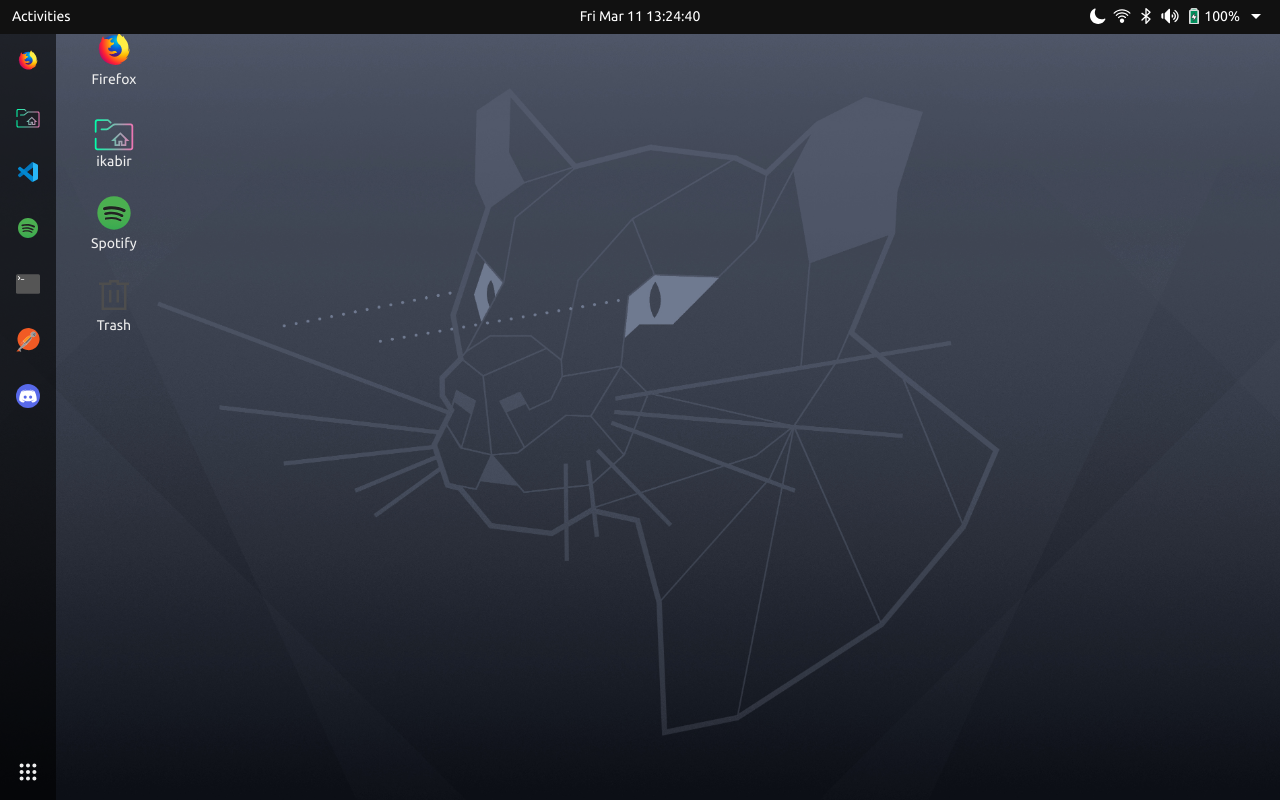
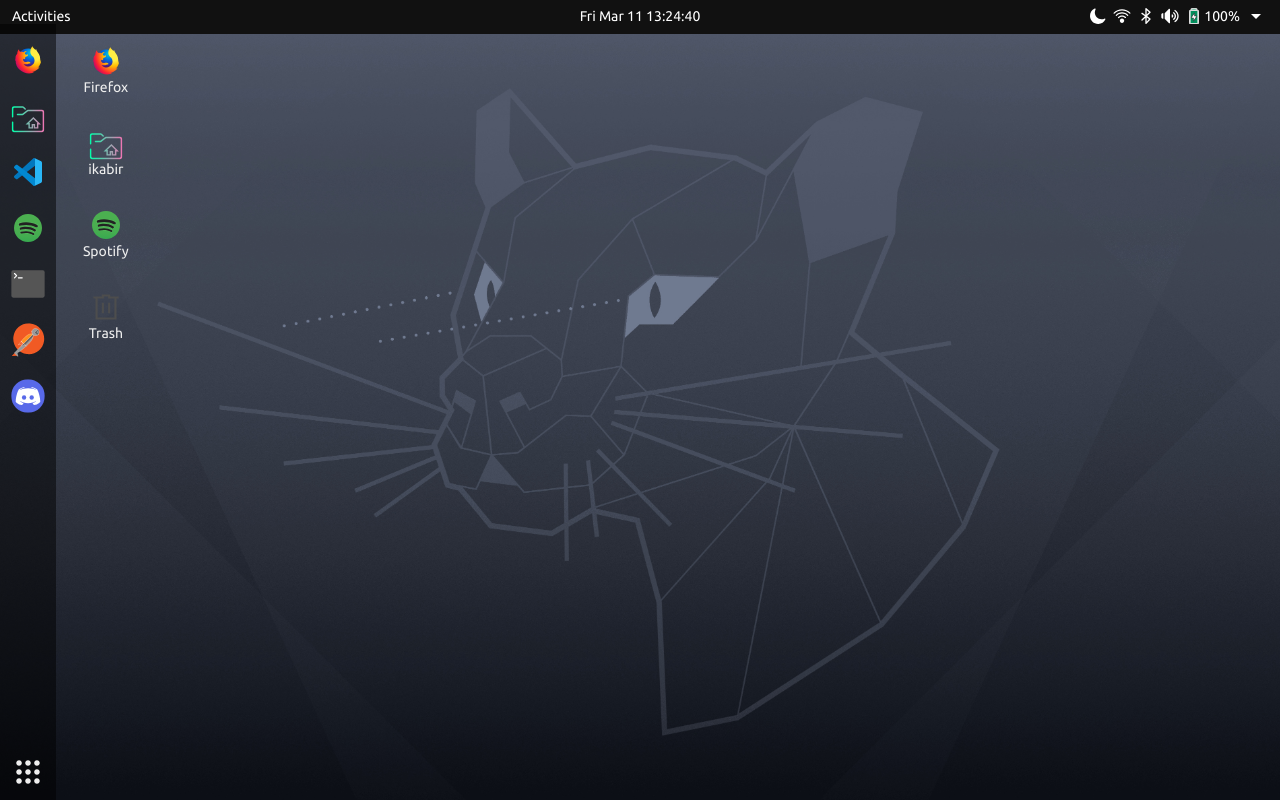
Before and after one commit to ikabir21/portfolio, a React (Create React App) app in the folder frontend/: page / in a window 1280 px wide. Built offline with nearby package versions, Linux system fonts and the light colour scheme.

Commit message:
all applications added

```diff
--- /dev/null
+++ b/frontend/src/assets/svg/SearchIcon.js
@@ -0,0 +1,11 @@
+import SvgIcon from "@mui/material/SvgIcon";
+import React from "react";
+const SearchIcon = (props) => {
+  return (
+    <SvgIcon {...props} viewBox="0 0 24 24" height="24" width="24">
+      <path d="M0 0h24v24H0z" fill="none" />
+      <path d="M15.5 14h-.79l-.28-.27C15.41 12.59 16 11.11 16 9.5 16 5.91 13.09 3 9.5 3S3 5.91 3 9.5 5.91 16 9.5 16c1.61 0 3.09-.59 4.23-1.57l.27.28v.79l5 4.99L20.49 19l-4.99-5zm-6 0C7.01 14 5 11.99 5 9.5S7.01 5 9.5 5 14 7.01 14 9.5 11.99 14 9.5 14z" />
+    </SvgIcon>
+  );
+};
+export default SearchIcon;
--- a/frontend/src/components/AppContainer.js
+++ b/frontend/src/components/AppContainer.js
@@ -266,17 +266,11 @@ const AppContainer = (props) => {
     r.style.setProperty("--window-transform-y", (rect.y.toFixed(1) - 32).toString() + "px");
   };
 
-  // const handleDrag = (e, d) => {
-  //   const { x, y } = appState;
-  //   setAppState((state) => ({ ...state, x: x + d.x, y: y + d.y }));
-  // };
-
   const handleStart = () => {
     props.focusApp(props.id);
     if (obj.maximized) restoreWindow();
     setObj((state) => ({ ...state, isDrag: true }));
   };
-  console.log(props.id);
   const handleStop = () => setObj((state) => ({ ...state, isDrag: false }));
   return (
     <Draggable
--- a/frontend/src/components/ToolBar/SideBar.js
+++ b/frontend/src/components/ToolBar/SideBar.js
@@ -22,7 +22,8 @@ const useStyles = makeStyles((theme) => ({
     height: "100%",
     width: "auto",
     zIndex: 40,
-    backgroundColor: "rgba(0, 0, 0, 0.6)",
+    backgroundColor: "rgba(0, 0, 0, 0.5)",
+    boxShadow: 3,
     paddingTop: theme.spacing(1)
   },
   listItem: {
@@ -36,8 +37,8 @@ const useStyles = makeStyles((theme) => ({
     "&:hover": {
       backgroundColor: "rgba(255, 255, 255, 0.1)"
     },
-    "& > svg": {
-      transform: "scale(1.8)"
+    "& svg": {
+      transform: "scale(1.4)"
     }
   }
 }));
@@ -109,7 +110,7 @@ const SideBar = (props) => {
           )
       )}
       <div style={{ flexGrow: 1 }} />
-      <Box disablePadding className={classes.listItem}>
+      <Box disablePadding className={classes.listItem} onClick={props.showAllApps}>
         <Box
           sx={{
             width: "32px",
--- a/frontend/src/components/ToolBar/index.js
+++ b/frontend/src/components/ToolBar/index.js
@@ -109,7 +109,7 @@ const CustomSwitch = styled(Switch)(() => ({
   }
 }));
 
-const ToolBar = ({ color = "#4F194D" }) => {
+const ToolBar = () => {
   const [date, setDate] = useState(moment().format("ddd MMM DD HH:mm:ss"));
   const [anchorEl1, setAnchorEl1] = useState(null);
   const [anchorEl2, setAnchorEl2] = useState(null);
@@ -272,7 +272,7 @@ const ToolBar = ({ color = "#4F194D" }) => {
   );
 
   return (
-    <AppBar elevation={0} sx={{ backgroundColor: "#111111" }} position="absolute">
+    <AppBar elevation={0} sx={{ backgroundColor: "#111", zIndex: 30 }} position="absolute">
       <Toolbar variant="dense" className={classes.toolBar} disableGutters>
         <ClickAwayListener onClickAway={() => setOption((state) => ({ ...state, one: false }))}>
           <Typography
--- a/frontend/src/context/constants.js
+++ b/frontend/src/context/constants.js
@@ -7,3 +7,5 @@ export const SET_APP_OPEN = "SET_APP_OPEN";
 export const SET_APP_STATE = "SET_APP_STATE";
 
 export const SET_ALREADY_OPENED_APPS = "SET_ALREADY_OPENED_APPS";
+
+export const SET_ALL_APPS = "SET_ALL_APPS";
--- a/frontend/src/index.css
+++ b/frontend/src/index.css
@@ -3,7 +3,7 @@
   margin: 0;
   padding: 0;
   box-sizing: border-box;
-  cursor: default;
+  /* cursor: default; */
   -webkit-touch-callout: none; /* iOS Safari */
     -webkit-user-select: none; /* Safari */
      -khtml-user-select: none; /* Konqueror HTML */
--- a/frontend/src/screens/DesktopScreen.js
+++ b/frontend/src/screens/DesktopScreen.js
@@ -18,6 +18,7 @@ import ToolBar from "../components/ToolBar";
 import AppContainer from "../components/AppContainer";
 import apps from "../config/apps";
 import { Fade } from "@mui/material";
+import ShowAllApps from "./ShowAllApps";
 
 const useStyles = makeStyles((theme) => ({
   container: {
@@ -36,7 +37,7 @@ const useStyles = makeStyles((theme) => ({
     display: "flex",
     flexDirection: "column",
     alignItems: "center",
-    justifyContent: "flex-start",
+    justifyContent: "center",
     outline: "2px solid transparent",
     outlineOffset: "2px",
     textAlign: "center",
@@ -53,8 +54,9 @@ const useStyles = makeStyles((theme) => ({
       backgroundColor: "rgba(255,255,255,0.2)"
     },
     "& > svg": {
-      width: "2.5rem",
-      height: "2.5rem",
+      // width: "2.5rem",
+      // height: "2.5rem",
+      transform: "scale(1.4)",
       display: "block"
     }
   },
@@ -226,27 +228,28 @@ const DesktopScreen = () => {
       const minimizedWindows = state.appState.minimizedWindows;
       minimizedWindows[appId] = false;
       actions.setAppState({ minimizedWindows });
+      return;
     }
 
     // Already opened
     if (state.alreadyOpenedApps.includes(appId)) focusApp(appId);
     else {
       const { closedWindows, favouriteApps } = state.appState;
-      const frequentApps = localStorage.getItem("frequentApps")
-        ? JSON.parse(localStorage.getItem("frequentApps"))
+      const freqApps = localStorage.getItem("freqApps")
+        ? JSON.parse(localStorage.getItem("freqApps"))
         : [];
-      const currentApp = frequentApps.find((app) => app.id === appId);
+      const currentApp = freqApps.find((app) => app.id === appId);
       if (currentApp) {
-        frequentApps.forEach((app) => {
+        freqApps.forEach((app) => {
           if (app.id === currentApp.id) {
             app.frequency += 1;
           }
         });
       } else {
-        frequentApps.push({ id: appId, frequency: 1 });
+        freqApps.push({ id: appId, frequency: 1 });
       }
 
-      frequentApps.sort((a, b) => {
+      freqApps.sort((a, b) => {
         if (a.frequency < b.frequency) {
           return 1;
         }
@@ -256,12 +259,12 @@ const DesktopScreen = () => {
         return 0;
       });
 
-      localStorage.setItem("frequentApps", JSON.stringify(frequentApps));
+      localStorage.setItem("freqApps", JSON.stringify(freqApps));
 
       setTimeout(() => {
         favouriteApps[appId] = true;
         closedWindows[appId] = false;
-        actions.setAppState({ closedWindows, favouriteApps, allAppsView: false });
+        actions.setAppState({ closedWindows, favouriteApps, allApps: false });
         focusApp(appId);
         actions.setAlreadyOpenedApps(appId);
       }, 200);
@@ -278,8 +281,8 @@ const DesktopScreen = () => {
     const { closedWindows, favouriteApps, minimizedWindows } = state.appState;
 
     // if (initFavourite[appId] === false) favouriteApps[appId] = false; // if user default app is not favourite, remove from sidebar
-    minimizedWindows[appId] = false; // closes the app's window
-    closedWindows[appId] = true; // closes the app's window
+    minimizedWindows[appId] = false;
+    closedWindows[appId] = true;
 
     actions.setAppState({ closedWindows, favouriteApps, minimizeWindow });
   };
@@ -347,6 +350,8 @@ const DesktopScreen = () => {
     actions.setAppState({ hideSideBar: hide, overlappedWindows });
   };
 
+  const showAllApps = () => actions.setAllApps(!state.allApps);
+
   return (
     <Fade in={Boolean(state?.isAuth)} {...(state?.isAuth ? { timeout: 1000 } : {})}>
       <Box
@@ -361,7 +366,7 @@ const DesktopScreen = () => {
         }}
         className={classes.container}
       >
-        <ToolBar color="#343434" />
+        <ToolBar />
         <Box
           sx={{
             width: "100%",
@@ -375,7 +380,8 @@ const DesktopScreen = () => {
             // alignContent: "flex-end",
             flexWrap: "wrap-reverse",
             overflow: "hidden",
-            paddingLeft: "8ch"
+            pl: "7ch",
+            pt: "1ch"
           }}
         >
           {/* Desktop Area */}
@@ -425,6 +431,8 @@ const DesktopScreen = () => {
             hideSideBar={hideSideBar}
             isSideBarHidden={state.appState.hideSideBar}
             openApp={openApp}
+            showAllApps={showAllApps}
+            allApps={state.allApps}
           />
           <Box sx={{ width: ".25rem", height: "100%", position: "absolute", left: 0, top: 0 }} />
           {state.apps.map(
@@ -432,11 +440,14 @@ const DesktopScreen = () => {
               app.isDesktopShortcut && (
                 <Box key={i} onDoubleClick={() => openApp(app.id)} className={classes.app}>
                   {app.icon}
-                  <Typography variant="body2" align="center">
+                  <Typography sx={{ mt: 0.5 }} variant="body2" align="center">
                     {app.title}
                   </Typography>
                 </Box>
               )
+          )}
+          {state.allApps && (
+            <ShowAllApps apps={apps} recentApps={state.alreadyOpenedApps} openApp={openApp} />
           )}
         </Box>
         {showContextMenu && <ContextMenu coordinate={coordinate} />}
--- /dev/null
+++ b/frontend/src/screens/ShowAllApps.js
@@ -0,0 +1,243 @@
+/* eslint-disable react/prop-types */
+import React, { useState } from "react";
+import Box from "@mui/material/Box";
+import Stack from "@mui/material/Stack";
+import Typography from "@mui/material/Typography";
+import InputBase from "@mui/material/InputBase";
+import { styled, alpha } from "@mui/material/styles";
+import SearchIcon from "../assets/svg/SearchIcon";
+import Zoom from "@mui/material/Zoom";
+import makeStyles from "@mui/styles/makeStyles";
+
+const useStyles = makeStyles(() => ({
+  app: {
+    display: "flex",
+    flexDirection: "column",
+    alignItems: "center",
+    justifyContent: "center",
+    outline: "2px solid transparent",
+    outlineOffset: "2px",
+    textAlign: "center",
+    padding: ".25rem",
+    borderColor: "transparent",
+    borderWidth: "1px",
+    borderRadius: "0.25rem",
+    zIndex: 10,
+    margin: "1px",
+    backgroundColor: "rgba(255,255,255,0)",
+    "&:hover": {
+      backgroundColor: "rgba(255,255,255,0.2)"
+    },
+    "& > svg": {
+      // width: "2.5rem",
+      // height: "2.5rem",
+      transform: "scale(1.4)",
+      display: "block"
+    }
+  }
+}));
+
+const Search = styled("div")(({ theme }) => ({
+  cursor: "text",
+  position: "relative",
+  borderRadius: theme.spacing(3),
+  backgroundColor: alpha(theme.palette.common.white, 1),
+  "&:hover": {
+    backgroundColor: alpha(theme.palette.common.white, 0.95)
+  },
+  width: "auto",
+  color: "#333",
+  "&:focus": {
+    outline: "2px solid #E95420"
+  }
+}));
+
+const SearchIconWrapper = styled("div")(({ theme }) => ({
+  padding: theme.spacing(0.5, 0.5, 0.1, 1),
+  height: "100%",
+  position: "absolute",
+  pointerEvents: "auto !important",
+  display: "flex",
+  alignItems: "center",
+  justifyContent: "center",
+  "& > svg": {
+    transform: "scale(0.8)"
+  }
+}));
+
+const StyledInputBase = styled(InputBase)(({ theme }) => ({
+  color: "inherit",
+  "& .MuiInputBase-input": {
+    padding: theme.spacing(0.5, 5, 0.5, 0),
+    paddingLeft: `calc(1em + ${theme.spacing(3)})`,
+    transition: theme.transitions.create("width"),
+    width: "100%",
+    fontSize: "14px",
+    fontWeight: 300,
+    [theme.breakpoints.up("xs")]: {
+      width: "20ch"
+    }
+  }
+}));
+
+const ShowAllApps = (props) => {
+  const [obj, setObj] = useState({ q: "", apps: [], isAll: true });
+  const classes = useStyles();
+
+  const getFreqApps = () => {
+    const freqApps = [];
+    const savedApps = JSON.parse(localStorage.getItem("freqApps"));
+    if (savedApps) {
+      savedApps.forEach((app) => {
+        const foundApp = props.apps.find((a) => a.id == app.id);
+        if (foundApp) freqApps.push(foundApp);
+      });
+    }
+    return freqApps;
+  };
+  const apps = obj.isAll ? [...props.apps] : getFreqApps();
+
+  return (
+    <Box
+      sx={{
+        position: "absolute",
+        height: "100%",
+        width: "100%",
+        zIndex: 20,
+        backgroundColor: "rgba(0, 0, 0, 0.6)"
+      }}
+    >
+      <Box
+        sx={{
+          display: "flex",
+          pt: "20px",
+          justifyContent: "center",
+          pr: { md: "10ch", xs: "6ch" }
+        }}
+      >
+        <Search>
+          <SearchIconWrapper>
+            <SearchIcon />
+          </SearchIconWrapper>
+          <StyledInputBase
+            placeholder="Type to search…"
+            inputProps={{ "aria-label": "search" }}
+            value={obj.q}
+            onChange={(e) => setObj((state) => ({ ...state, q: e.target.value }))}
+          />
+        </Search>
+      </Box>
+      <Zoom style={{ transitionDelay: "500ms" }} in={true}>
+        <Box
+          sx={{
+            display: "grid",
+            gap: { xs: 0.5, md: 2 },
+            px: { xs: 2.5, md: 10 },
+            width: { xs: "100%", md: "80%" },
+            mx: "auto",
+            pt: 5,
+            justifyContent: "space-between",
+            // gridTemplateRows: { xs: "repeat(6,minmax(0,1fr))", md: "repeat(3,minmax(0,1fr))" },
+            gridTemplateColumns: {
+              xs: "repeat(2,minmax(0,1fr))",
+              sm: "repeat(3,minmax(0,1fr))",
+              md: "repeat(6,minmax(0,1fr))"
+            }
+          }}
+        >
+          {apps.map((app, i) => (
+            <Box
+              key={i}
+              onClick={() => props.openApp(app.id)}
+              className={classes.app}
+              sx={{ width: "6rem", height: "5rem" }}
+            >
+              {app.icon}
+              <Typography sx={{ mt: 0.5 }} variant="body2" align="center">
+                {app.title}
+              </Typography>
+            </Box>
+          ))}
+        </Box>
+      </Zoom>
+      <Stack
+        direction="row"
+        sx={{
+          width: "100%",
+          textAlign: "center",
+          justifyContent: "center",
+          position: "fixed",
+          bottom: 0,
+          pr: 8,
+          mb: 4
+        }}
+      >
+        <Box
+          onClick={() => setObj((state) => ({ ...state, isAll: false }))}
+          textAlign="center"
+          width={{ xs: "25%", md: "7%" }}
+          mx={0.5}
+          backgroundColor="transparent"
+          sx={{
+            cursor: "pointer",
+            "&:hover div": {
+              backgroundColor: obj.isAll && "#fff"
+            },
+            "&:hover p": {
+              color: obj.isAll && "#fff"
+            }
+          }}
+        >
+          <Typography
+            component={"p"}
+            variant="body2"
+            sx={{ color: !obj.isAll ? "#fff" : "#ababab" }}
+          >
+            Frequent
+          </Typography>
+          <Box
+            sx={{
+              backgroundColor: !obj.isAll ? "#E95420" : "transparent",
+              height: "1px",
+              mt: 0.5
+            }}
+          />
+        </Box>
+        <Box
+          onClick={() => setObj((state) => ({ ...state, isAll: true }))}
+          textAlign="center"
+          cursor="pointer"
+          width={{ xs: "25%", md: "7%" }}
+          mx={0.5}
+          backgroundColor="transparent"
+          sx={{
+            cursor: "pointer",
+            "&:hover div": {
+              backgroundColor: !obj.isAll && "#fff"
+            },
+            "&:hover p": {
+              color: !obj.isAll && "#fff"
+            }
+          }}
+        >
+          <Typography
+            component={"p"}
+            variant="body2"
+            sx={{ color: obj.isAll ? "#fff" : "#ababab" }}
+          >
+            All
+          </Typography>
+          <Box
+            sx={{
+              backgroundColor: obj.isAll ? "#E95420" : "transparent",
+              height: "1px",
+              mt: 0.5
+            }}
+          />
+        </Box>
+      </Stack>
+    </Box>
+  );
+};
+
+export default ShowAllApps;
```
Also changed, not shown: frontend/src/context/actions.js (+10 -2 lines), frontend/src/context/reducer.js (+15 -2 lines).
